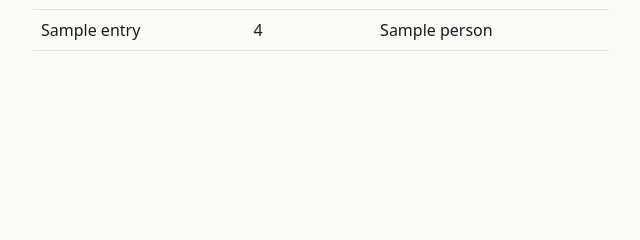
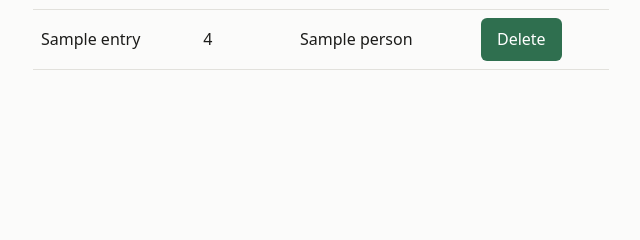
Before and after one commit to mudt-cm104-2026-winter/team-06, a FastAPI app: template app/templates/index.html in a window 1280 px wide. Shown: the part 299-539 px from the top of the page, without its empty margins (319-959 px from the left). Run offline with FastAPI, Linux system fonts and the light colour scheme; the template is opened without the code that fills it: most values are stand-ins (such as "Sample title", 1, 10 or a date in 2020).

Commit message:
Add a delete button to each row

```diff
--- a/app/templates/index.html
+++ b/app/templates/index.html
@@ -33,6 +33,7 @@
           <th>Movie</th>
           <th>Rating</th>
           <th>Who</th>
+          <th></th>
         </tr>
       </thead>
       <tbody>
@@ -41,6 +42,11 @@
           <td>{{ entry.title }}</td>
           <td>{{ entry.rating }}</td>
           <td>{{ entry.person }}</td>
+          <td>
+            <form action="/delete/{{ entry.id }}" method="post">
+              <button>Delete</button>
+            </form>
+          </td>
         </tr>
         {% endfor %}
       </tbody>
```
